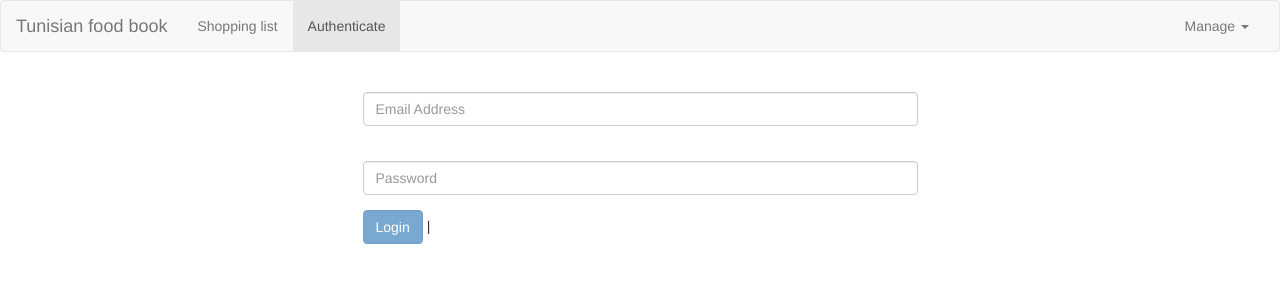
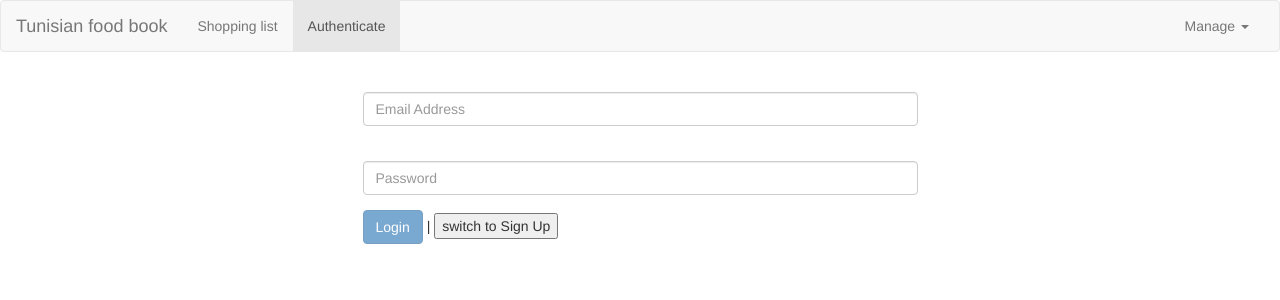
Before and after one commit to radhouenchbinou/recipe_book, an Angular app: page /auth in a window 1280 px wide. Shown: the top 300 px of the page. Built offline with nearby package versions, Linux system fonts and the light colour scheme.

Commit message:
fix issue

```diff
--- a/src/app/auth/auth/auth.component.html
+++ b/src/app/auth/auth/auth.component.html
@@ -39,6 +39,7 @@
                     {{isInLogin? "Login" : "Sign Up"}}
                 </button>
                 |
+                <button (click)="onSwitchMode()">switch to {{!isInLogin? "Login" : "Sign Up"}}</button>
 
             </div>
         </form>
```
